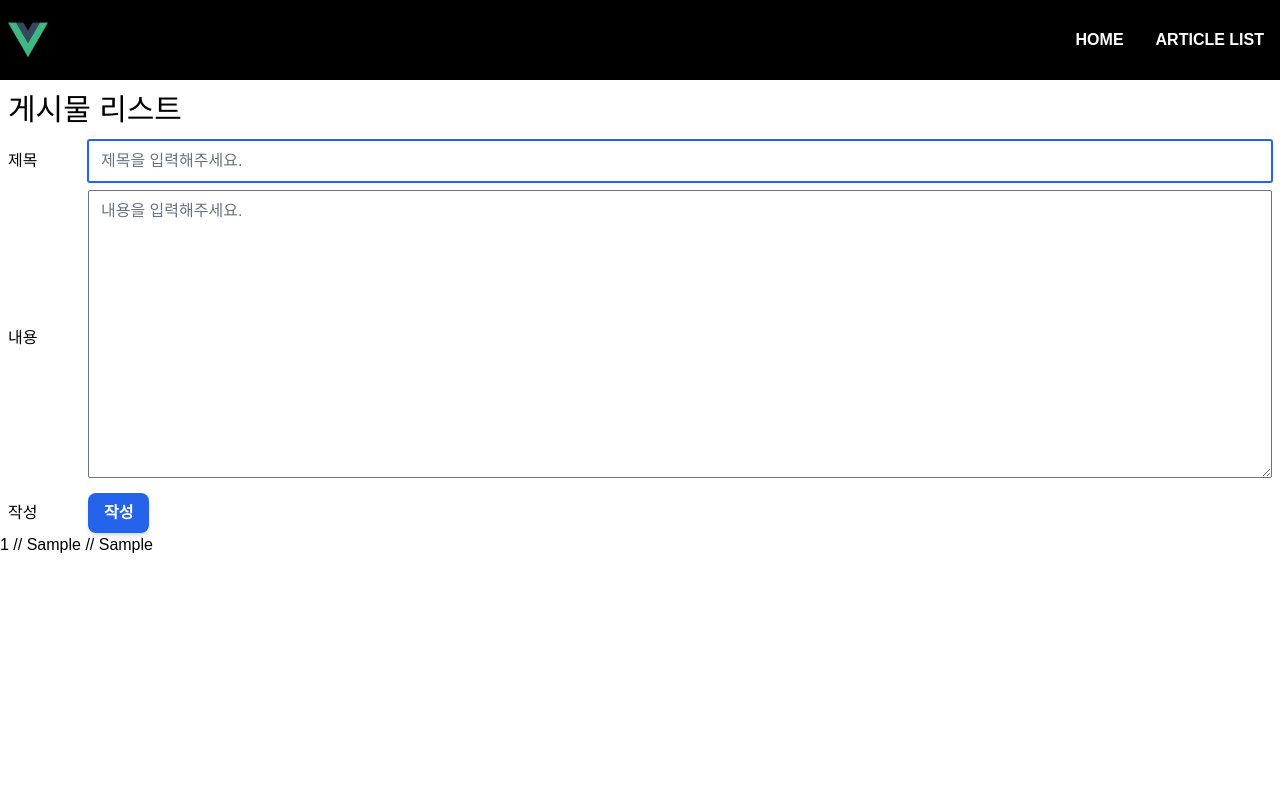
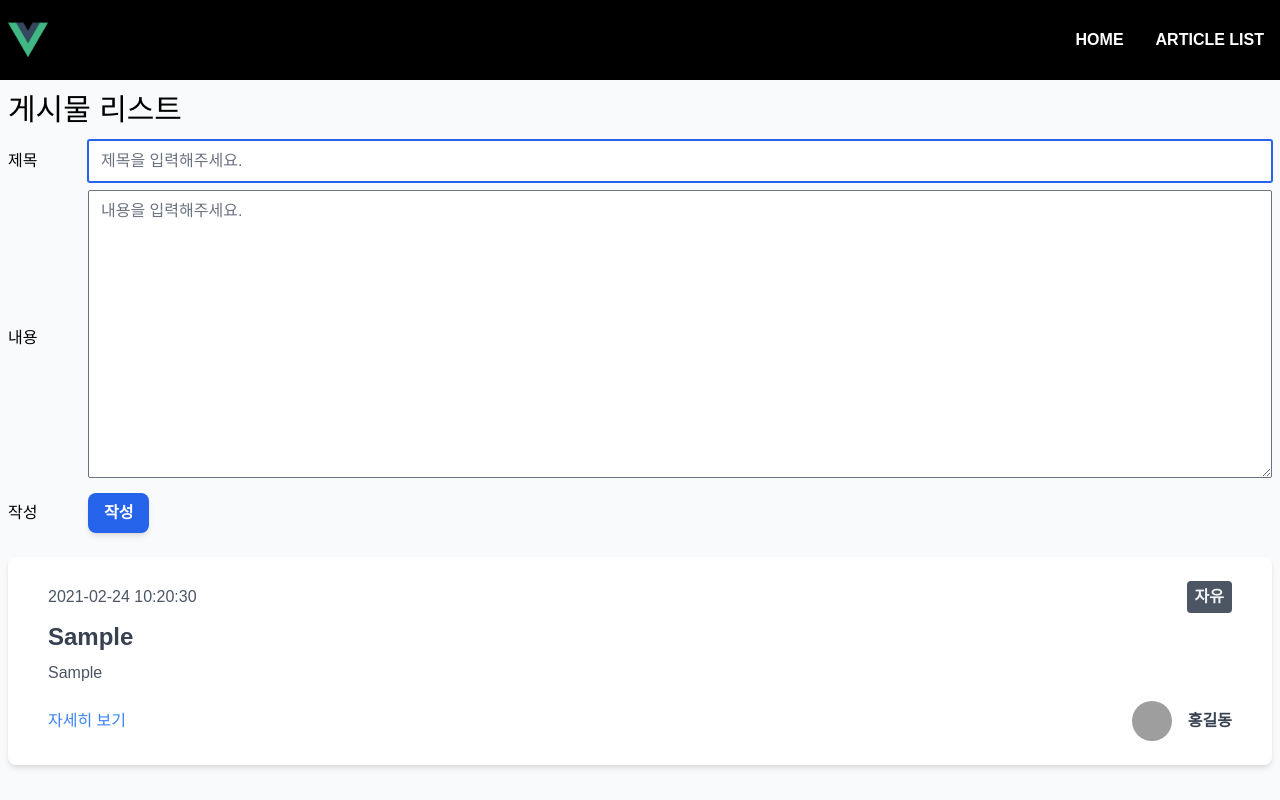
Before and after one commit to ucong2222/vue3-exam1, a Vue app: page /article/list in a window 1280 px wide. Both pictures are taken after typing "Sample", "Sample" into the empty fields and a click on the input "작성". Built offline with nearby package versions, Linux system fonts and the light colour scheme; grey boxes are pictures that could not be loaded; a web font is replaced by a local one.

Commit message:
게시물 리스트 꾸미기

```diff
--- a/index.html
+++ b/index.html
@@ -6,7 +6,7 @@
     <meta name="viewport" content="width=device-width, initial-scale=1.0" />
     <title>Vite App</title>
   </head>
-  <body>
+  <body class="bg-gray-50">
     <div id="app"></div>
     <script type="module" src="/src/main.ts"></script>
   </body>
--- a/src/pages/ArticleListPage.vue
+++ b/src/pages/ArticleListPage.vue
@@ -1,7 +1,7 @@
 <template>
   <TitleBar>게시물 리스트</TitleBar>
 
-  <section class="section section-article-write-form  px-2">
+  <section class="section section-article-write-form px-2">
     <div class="container mx-auto">
       <form v-on:submit.prevent="checkAndWriteArticle">
         <FormRow title="제목">
@@ -19,10 +19,36 @@
     </div>
   </section>
 
-  <section class="section section-article-list">
+  <section class="section section-article-list px-2">
     <div class="container mx-auto">
-      <div v-bind:key="article.id" v-for="article in state.articles">
-        {{ article.id }} // {{ article.title }} // {{ article.body }}
+      <div class="mt-6" v-bind:key="article.id" v-for="article in state.articles">
+        <div class="px-10 py-6 bg-white rounded-lg shadow-md">
+          <div class="flex justify-between items-center">
+            <span class="font-light text-gray-600">
+              2021-02-24 10:20:30
+            </span>
+            <a href="#" class="px-2 py-1 bg-gray-600 text-gray-100 font-bold rounded hover:bg-gray-500">
+              자유
+            </a>
+          </div>
+          <div class="mt-2">
+            <a href="#" class="text-2xl text-gray-700 font-bold hover:underline">
+              {{ article.title }}
+            </a>
+            <p class="mt-2 text-gray-600">
+              {{ article.body }}
+            </p>
+          </div>
+          <div class="flex justify-between items-center mt-4">
+            <a href="#" class="text-blue-500 hover:underline">자세히 보기</a>
+            <div>
+              <a href="#" class="flex items-center">
+                <img src="https://images.unsplash.com/photo-1492562080023-ab3db95bfbce?ixlib=rb-1.2.1&amp;ixid=eyJhcHBfaWQiOjEyMDd9&amp;auto=format&amp;fit=crop&amp;w=731&amp;q=80" alt="avatar" class="mx-4 w-10 h-10 object-cover rounded-full hidden sm:block">
+                <h1 class="text-gray-700 font-bold hover:underline">홍길동</h1>
+              </a>
+            </div>
+          </div>
+        </div>
       </div>
     </div>
   </section>
```
